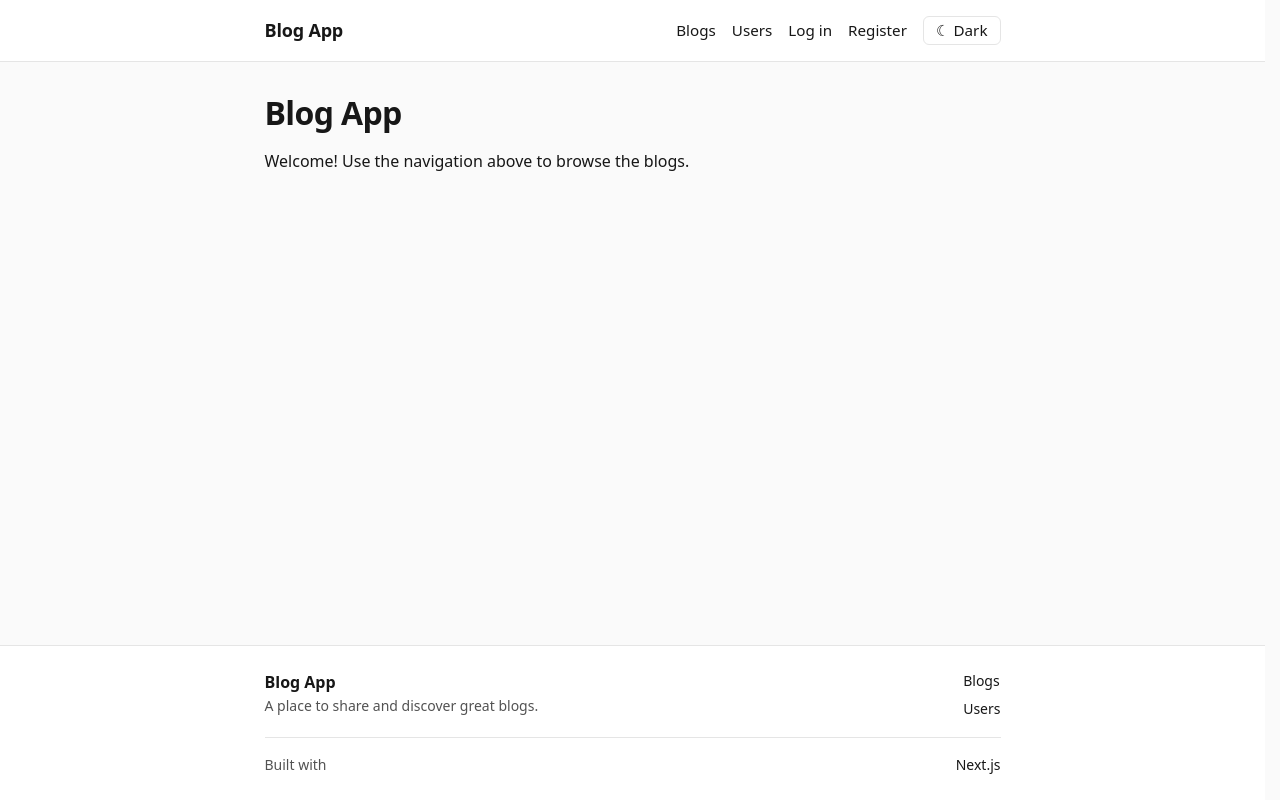
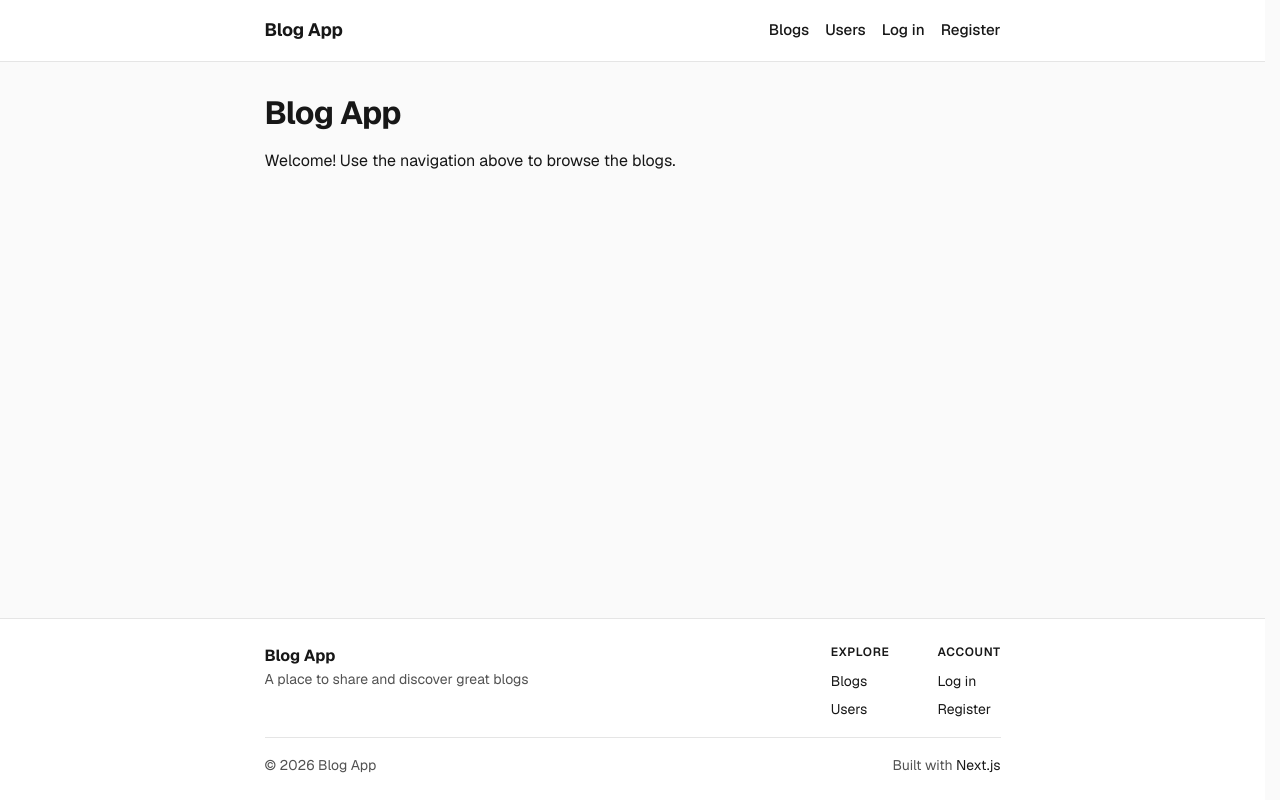
Before and after one commit to sjdumas/fso-blog-app, a Next.js app: page / in a window 1280 px wide. Built offline with nearby package versions, Linux system fonts and the light colour scheme; no server answers.

Commit message:
feat: add notification system and site footer

```diff
--- a/app/layout.tsx
+++ b/app/layout.tsx
@@ -1,13 +1,20 @@
 import { connection } from "next/server";
 import type { Metadata } from "next";
+import { Geist } from "next/font/google";
 import Link from "next/link";
 import { Suspense } from "react";
 import { auth } from "@/auth";
 import { logout } from "@/lib/auth-actions";
-import { themeInitScript } from "@/lib/theme";
-import Footer from "./Footer";
-import ThemeToggle from "./ThemeToggle";
+import NotificationBanner from "@/components/NotificationBanner";
+import { NotificationProvider } from "@/components/NotificationContext";
+import Footer from "@/components/Footer";
 import "./globals.css";
+
+// Self-hosted at build time; exposed as a CSS variable used by --font-sans
+const geist = Geist({
+  subsets: ["latin"],
+  variable: "--font-geist-sans",
+});
 
 export const metadata: Metadata = {
   title: "Blog App",
@@ -51,11 +58,9 @@
   children: React.ReactNode;
 }>) {
   return (
-    <html lang="en" suppressHydrationWarning>
-      <head>
-        <script dangerouslySetInnerHTML={{ __html: themeInitScript }} />
-      </head>
+    <html lang="en" className={geist.variable}>
       <body>
+        <NotificationProvider>
           <nav>
             <Link href="/" className="nav-title">
               Blog App
@@ -68,10 +73,11 @@
             <Suspense fallback={null}>
               <UserStatus />
             </Suspense>
-          <ThemeToggle />
           </nav>
+          <NotificationBanner />
           <main>{children}</main>
           <Footer />
+        </NotificationProvider>
       </body>
     </html>
   );
--- /dev/null
+++ b/components/NotificationBanner.tsx
@@ -0,0 +1,25 @@
+"use client";
+
+import { useNotification } from "./NotificationContext";
+
+const styles = {
+  success: "border-green-600 bg-green-50 text-green-800",
+  error: "border-red-600 bg-red-50 text-red-800",
+};
+
+export default function NotificationBanner() {
+  const { notification } = useNotification();
+
+  if (!notification) {
+    return null;
+  }
+
+  return (
+    <div
+      role={notification.type === "error" ? "alert" : "status"}
+      className={`mx-auto mt-4 w-[calc(100%-2rem)] max-w-[46rem] rounded-md border border-l-4 border-(--border) bg-(--surface) px-4 py-3 text-(--foreground) shadow-sm ${styles[notification.type]}`}
+    >
+      {notification.message}
+    </div>
+  );
+}
--- /dev/null
+++ b/components/NotificationContext.tsx
@@ -0,0 +1,63 @@
+"use client";
+
+import { createContext, useContext, useRef, useState } from "react";
+
+type NotificationType = "success" | "error";
+
+type NotificationData = {
+  message: string;
+  type: NotificationType;
+};
+
+type NotificationContextValue = {
+  notification: NotificationData | null;
+  showNotification: (message: string, type?: NotificationType) => void;
+};
+
+const NotificationContext = createContext<NotificationContextValue | null>(
+  null,
+);
+
+export function NotificationProvider({
+  children,
+}: {
+  children: React.ReactNode;
+}) {
+  const [notification, setNotification] = useState<NotificationData | null>(
+    null,
+  );
+  const timeoutRef = useRef<ReturnType<typeof setTimeout> | null>(null);
+
+  function showNotification(
+    message: string,
+    type: NotificationType = "success",
+  ) {
+    if (timeoutRef.current) {
+      clearTimeout(timeoutRef.current);
+    }
+
+    setNotification({ message, type });
+
+    timeoutRef.current = setTimeout(() => {
+      setNotification(null);
+    }, 5000);
+  }
+
+  return (
+    <NotificationContext.Provider value={{ notification, showNotification }}>
+      {children}
+    </NotificationContext.Provider>
+  );
+}
+
+export function useNotification() {
+  const context = useContext(NotificationContext);
+
+  if (!context) {
+    throw new Error(
+      "useNotification must be used inside a NotificationProvider.",
+    );
+  }
+
+  return context;
+}
```
Lines whose indentation alone changed are shown as unchanged.
